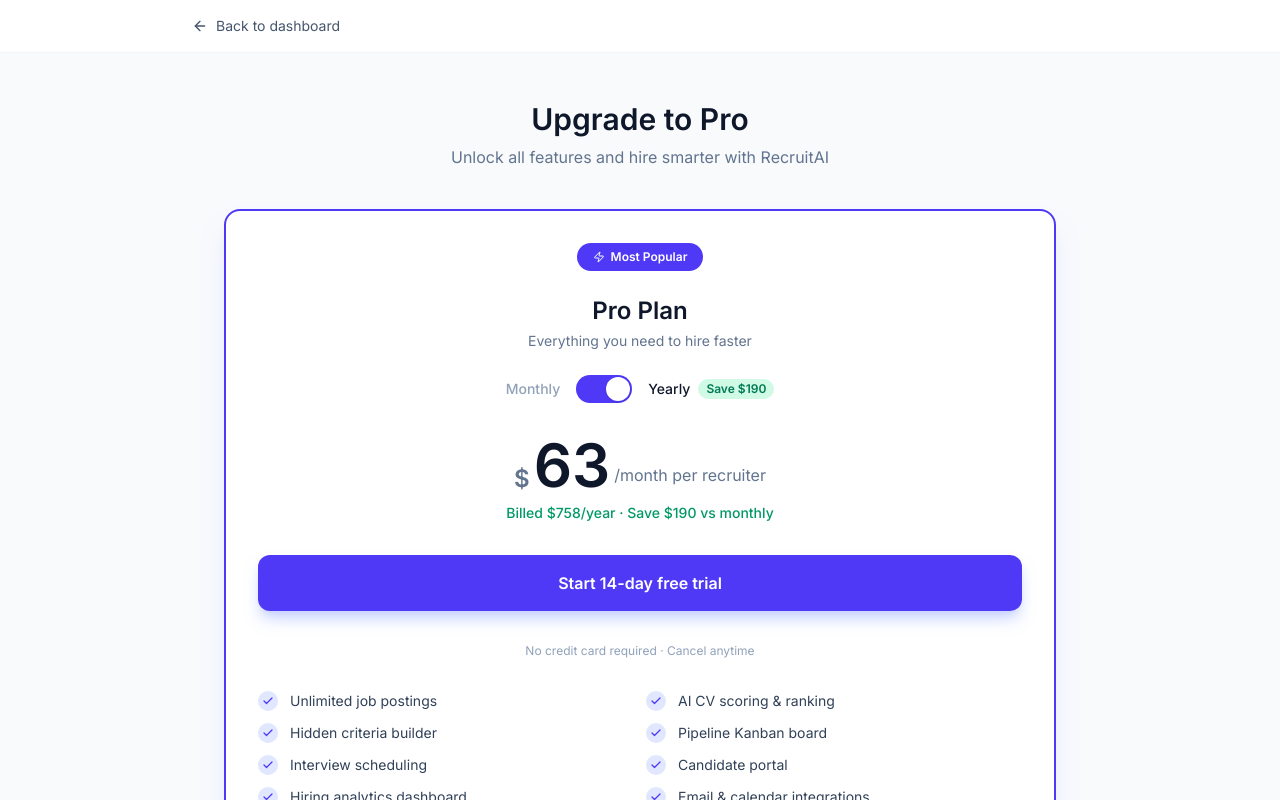
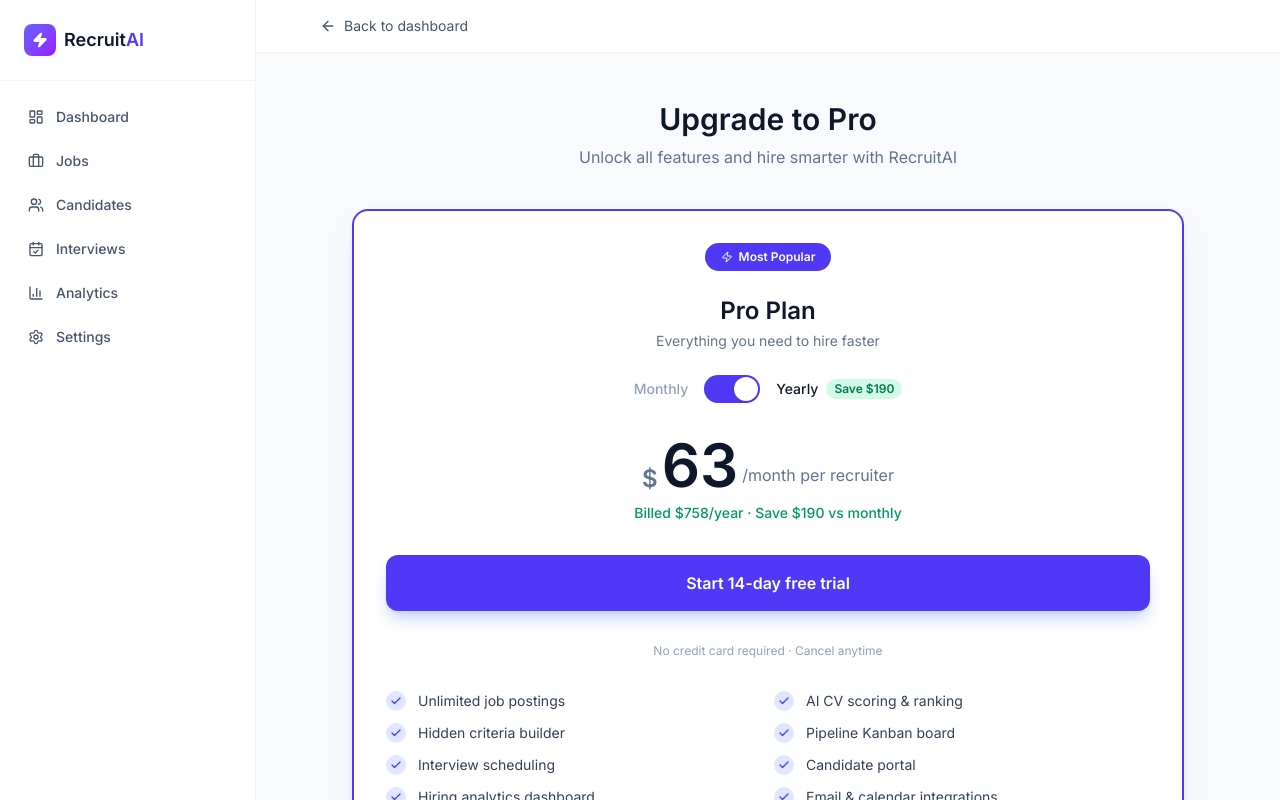
Before and after one commit to OneLove115/recruitai, a Next.js app: page /dashboard/billing in a window 1280 px wide. Shown: the top 800 px of the page. Built offline with nearby package versions, Linux system fonts and the light colour scheme.

Commit message:
feat: extract DashboardLayout shared sidebar component
Co-Authored-By: Claude Sonnet 4.6 <noreply@anthropic.com>

```diff
--- a/src/app/dashboard/billing/page.tsx
+++ b/src/app/dashboard/billing/page.tsx
@@ -4,6 +4,7 @@ import { useState } from "react";
 import Link from "next/link";
 import { ArrowLeft, Check, Zap, CreditCard, Calendar, Download } from "lucide-react";
 import { createClient } from "@/lib/supabase/client";
+import DashboardLayout from "@/components/dashboard/DashboardLayout";
 
 const features = [
   "Unlimited job postings",
@@ -54,6 +55,7 @@ export default function BillingPage() {
   };
 
   return (
+    <DashboardLayout>
     <div className="min-h-screen bg-slate-50">
       {/* Header */}
       <header className="bg-white border-b border-slate-100 px-8 py-4">
@@ -198,5 +200,6 @@ export default function BillingPage() {
         </div>
       </div>
     </div>
+    </DashboardLayout>
   );
 }
--- a/src/app/dashboard/page.tsx
+++ b/src/app/dashboard/page.tsx
@@ -1,111 +1,31 @@
 import { createClient } from "@/lib/supabase/server";
 import { redirect } from "next/navigation";
 import Link from "next/link";
-import {
-  LayoutDashboard,
-  Briefcase,
-  Users,
-  CalendarCheck,
-  BarChart3,
-  Settings,
-  Zap,
-  Plus,
-  TrendingUp,
-} from "lucide-react";
+import DashboardLayout from "@/components/dashboard/DashboardLayout";
+import { Briefcase, Users, CalendarCheck, TrendingUp, Plus } from "lucide-react";
 
 export default async function DashboardPage() {
   const supabase = await createClient();
   const { data: { user } } = await supabase.auth.getUser();
-
   if (!user) redirect("/login");
 
   const displayName = user.user_metadata?.full_name?.split(" ")[0] ?? "there";
 
-  // Fetch real job count for this user's tenant
   const { count: jobCount } = await supabase
     .from("jobs")
     .select("*", { count: "exact", head: true })
-    .eq("created_by", user.id);
+    .eq("owner_id", user.id);
 
   const hasJobs = (jobCount ?? 0) > 0;
 
-  const navItems = [
-    { icon: LayoutDashboard, label: "Dashboard", href: "/dashboard", active: true },
-    { icon: Briefcase, label: "Jobs", href: "/dashboard/jobs" },
-    { icon: Users, label: "Candidates", href: "/dashboard/candidates" },
-    { icon: CalendarCheck, label: "Interviews", href: "/dashboard/interviews" },
-    { icon: BarChart3, label: "Analytics", href: "/dashboard/analytics" },
-    { icon: Settings, label: "Settings", href: "/dashboard/settings" },
-  ];
-
   return (
-    <div className="min-h-screen bg-slate-50 flex">
-      {/* Sidebar */}
-      <aside className="w-64 bg-white border-r border-slate-100 flex flex-col">
-        <div className="p-6 border-b border-slate-100">
-          <Link href="/" className="flex items-center gap-2">
-            <div className="w-8 h-8 rounded-lg bg-gradient-to-br from-indigo-500 to-purple-600 flex items-center justify-center">
-              <Zap className="w-4 h-4 text-white fill-white" />
-            </div>
-            <span className="text-lg font-bold text-slate-900">
-              Recruit<span className="text-indigo-600">AI</span>
-            </span>
-          </Link>
-        </div>
-
-        <nav className="flex-1 p-4">
-          <div className="space-y-1">
-            {navItems.map((item) => {
-              const Icon = item.icon;
-              return (
-                <Link
-                  key={item.href}
-                  href={item.href}
-                  className={`flex items-center gap-3 px-3 py-2.5 rounded-lg text-sm font-medium transition-colors ${
-                    item.active
-                      ? "bg-indigo-50 text-indigo-700"
-                      : "text-slate-600 hover:bg-slate-50 hover:text-slate-900"
-                  }`}
-                >
-                  <Icon className="w-4 h-4" />
-                  {item.label}
-                </Link>
-              );
-            })}
-          </div>
-        </nav>
-
-        {/* Upgrade banner */}
-        <div className="p-4 border-t border-slate-100">
-          <div className="bg-gradient-to-br from-indigo-50 to-purple-50 rounded-xl p-4 border border-indigo-100">
-            <p className="text-xs font-bold text-indigo-900 mb-1">Free trial — 14 days left</p>
-            <p className="text-xs text-indigo-600 mb-3">Upgrade to keep access</p>
-            <Link
-              href="/dashboard/billing"
-              className="block text-center text-xs font-semibold bg-indigo-600 text-white py-2 rounded-lg hover:bg-indigo-700 transition-colors"
-            >
-              Upgrade now
-            </Link>
-          </div>
-        </div>
-      </aside>
-
-      {/* Main content */}
-      <div className="flex-1 overflow-auto">
-        {/* Header */}
+    <DashboardLayout>
       <header className="bg-white border-b border-slate-100 px-8 py-4 flex items-center justify-between">
         <div>
-            <h1 className="text-xl font-bold text-slate-900">
-              Welcome, {displayName} 👋
-            </h1>
-            <p className="text-sm text-slate-500">
-              {hasJobs ? "Here's what's happening today" : "Let's get your first job posted"}
-            </p>
+          <h1 className="text-xl font-bold text-slate-900">Welcome, {displayName} 👋</h1>
+          <p className="text-sm text-slate-500">{hasJobs ? "Here's what's happening today" : "Let's get your first job posted"}</p>
         </div>
-          <Link
-            href="/dashboard/jobs/new"
-            className="inline-flex items-center gap-2 bg-indigo-600 hover:bg-indigo-700 text-white font-semibold text-sm px-4 py-2.5 rounded-lg transition-colors shadow-sm"
-          >
+        <Link href="/dashboard/jobs/new" className="inline-flex items-center gap-2 bg-indigo-600 hover:bg-indigo-700 text-white font-semibold text-sm px-4 py-2.5 rounded-lg transition-colors shadow-sm">
           <Plus className="w-4 h-4" />
           New Job
         </Link>
@@ -114,13 +34,12 @@ export default async function DashboardPage() {
       <div className="p-8">
         {hasJobs ? (
           <>
-              {/* Stats grid — shown only when there's real data */}
             <div className="grid grid-cols-2 xl:grid-cols-4 gap-5 mb-8">
               {[
-                  { label: "Active Jobs", icon: Briefcase, color: "text-indigo-600", bg: "bg-indigo-50" },
-                  { label: "Total Applicants", icon: Users, color: "text-purple-600", bg: "bg-purple-50" },
-                  { label: "Interviews Scheduled", icon: CalendarCheck, color: "text-emerald-600", bg: "bg-emerald-50" },
-                  { label: "Avg. Time to Hire", icon: TrendingUp, color: "text-orange-600", bg: "bg-orange-50" },
+                { label: "Active Jobs", icon: Briefcase, color: "text-indigo-600", bg: "bg-indigo-50", value: jobCount ?? 0 },
+                { label: "Total Applicants", icon: Users, color: "text-purple-600", bg: "bg-purple-50", value: 0 },
+                { label: "Interviews Scheduled", icon: CalendarCheck, color: "text-emerald-600", bg: "bg-emerald-50", value: 0 },
+                { label: "Avg. Time to Hire", icon: TrendingUp, color: "text-orange-600", bg: "bg-orange-50", value: "—" },
               ].map((stat) => {
                 const Icon = stat.icon;
                 return (
@@ -130,26 +49,21 @@ export default async function DashboardPage() {
                         <Icon className={`w-5 h-5 ${stat.color}`} />
                       </div>
                     </div>
-                      <p className="text-2xl font-bold text-slate-900 mb-1">—</p>
+                    <p className="text-2xl font-bold text-slate-900 mb-1">{stat.value}</p>
                     <p className="text-sm text-slate-500">{stat.label}</p>
                   </div>
                 );
               })}
             </div>
-
-              {/* Jobs list placeholder */}
             <div className="bg-white rounded-xl border border-slate-100 p-6">
               <div className="flex items-center justify-between mb-5">
                 <h2 className="font-semibold text-slate-900">Active Job Listings</h2>
-                  <Link href="/dashboard/jobs" className="text-sm text-indigo-600 hover:text-indigo-700 font-medium">
-                    View all →
-                  </Link>
+                <Link href="/dashboard/jobs" className="text-sm text-indigo-600 hover:text-indigo-700 font-medium">View all →</Link>
               </div>
-                <p className="text-sm text-slate-500">Loading your job listings…</p>
+              <p className="text-sm text-slate-500">Your jobs are loading…</p>
             </div>
           </>
         ) : (
-            /* Empty state */
           <div className="flex flex-col items-center justify-center py-24">
             <div className="w-16 h-16 rounded-2xl bg-indigo-50 flex items-center justify-center mb-6">
               <Briefcase className="w-8 h-8 text-indigo-400" />
@@ -158,17 +72,13 @@ export default async function DashboardPage() {
             <p className="text-slate-500 text-sm mb-8 text-center max-w-sm">
               Post your first job and let RecruitAI automatically screen, score, and shortlist the best candidates for you.
             </p>
-              <Link
-                href="/dashboard/jobs/new"
-                className="inline-flex items-center gap-2 bg-indigo-600 hover:bg-indigo-700 text-white font-semibold px-6 py-3 rounded-xl transition-colors shadow-sm"
-              >
+            <Link href="/dashboard/jobs/new" className="inline-flex items-center gap-2 bg-indigo-600 hover:bg-indigo-700 text-white font-semibold px-6 py-3 rounded-xl transition-colors shadow-sm">
               <Plus className="w-5 h-5" />
               Post your first job
             </Link>
           </div>
         )}
       </div>
-      </div>
-    </div>
+    </DashboardLayout>
   );
 }
--- /dev/null
+++ b/src/components/dashboard/DashboardLayout.tsx
@@ -0,0 +1,59 @@
+"use client";
+import { usePathname } from "next/navigation";
+import Link from "next/link";
+import { LayoutDashboard, Briefcase, Users, CalendarCheck, BarChart3, Settings, Zap } from "lucide-react";
+
+const navItems = [
+  { icon: LayoutDashboard, label: "Dashboard", href: "/dashboard" },
+  { icon: Briefcase, label: "Jobs", href: "/dashboard/jobs" },
+  { icon: Users, label: "Candidates", href: "/dashboard/candidates" },
+  { icon: CalendarCheck, label: "Interviews", href: "/dashboard/interviews" },
+  { icon: BarChart3, label: "Analytics", href: "/dashboard/analytics" },
+  { icon: Settings, label: "Settings", href: "/dashboard/settings" },
+];
+
+export default function DashboardLayout({ children }: { children: React.ReactNode }) {
+  const pathname = usePathname();
+  return (
+    <div className="min-h-screen bg-slate-50 flex">
+      <aside className="w-64 bg-white border-r border-slate-100 flex flex-col">
+        <div className="p-6 border-b border-slate-100">
+          <Link href="/" className="flex items-center gap-2">
+            <div className="w-8 h-8 rounded-lg bg-gradient-to-br from-indigo-500 to-purple-600 flex items-center justify-center">
+              <Zap className="w-4 h-4 text-white fill-white" />
+            </div>
+            <span className="text-lg font-bold text-slate-900">Recruit<span className="text-indigo-600">AI</span></span>
+          </Link>
+        </div>
+        <nav className="flex-1 p-4">
+          <div className="space-y-1">
+            {navItems.map((item) => {
+              const Icon = item.icon;
+              const active = pathname === item.href || (item.href !== "/dashboard" && pathname.startsWith(item.href));
+              return (
+                <Link key={item.href} href={item.href}
+                  className={`flex items-center gap-3 px-3 py-2.5 rounded-lg text-sm font-medium transition-colors ${
+                    active ? "bg-indigo-50 text-indigo-700" : "text-slate-600 hover:bg-slate-50 hover:text-slate-900"
+                  }`}
+                >
+                  <Icon className="w-4 h-4" />
+                  {item.label}
+                </Link>
+              );
+            })}
+          </div>
+        </nav>
+        <div className="p-4 border-t border-slate-100">
+          <div className="bg-gradient-to-br from-indigo-50 to-purple-50 rounded-xl p-4 border border-indigo-100">
+            <p className="text-xs font-bold text-indigo-900 mb-1">Free trial — 14 days left</p>
+            <p className="text-xs text-indigo-600 mb-3">Upgrade to keep access</p>
+            <Link href="/dashboard/billing" className="block text-center text-xs font-semibold bg-indigo-600 text-white py-2 rounded-lg hover:bg-indigo-700 transition-colors">
+              Upgrade now
+            </Link>
+          </div>
+        </div>
+      </aside>
+      <div className="flex-1 overflow-auto">{children}</div>
+    </div>
+  );
+}
```
Lines whose indentation alone changed are shown as unchanged.
